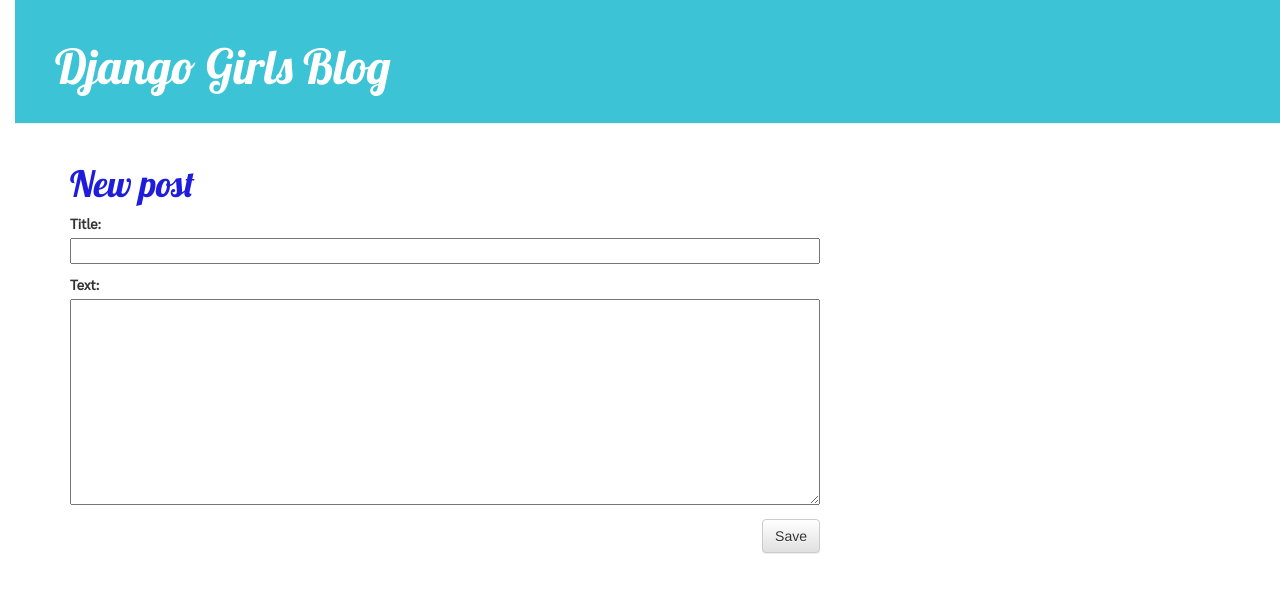
After one commit to tenartt/my-first-blog, a Django app: page /post/new in a window 1280 px wide. The commit adds this page. Shown: the top 593 px of the page. Run offline with Django 3.2, Linux system fonts and the light colour scheme; some libraries are stand-ins or nearby versions.

Commit message:
Added views to create/edit blog post inside the site.

```diff
--- /dev/null
+++ b/blog/forms.py
@@ -0,0 +1,9 @@
+from django import forms
+
+from .models import Post
+
+class PostForm(forms.ModelForm):
+
+    class Meta:
+        model = Post
+        fields = ('title', 'text',)
--- a/blog/static/css/blog.css
+++ b/blog/static/css/blog.css
@@ -7,7 +7,7 @@
     padding-left: 15px;
 }
 .page-header {
-    background-color: 3CC4D6;
+    background-color:#3CC4D6;
     margin-top: 0;
     padding: 20px 20px 20px 40px;
 }
@@ -24,7 +24,7 @@
 
 h1, h2, h3, h4 {
     font-family: 'Lobster', cursive;
-    color: 1D1DDB;
+    color:#1D1DDB;
 }
 
 .date {
@@ -51,7 +51,7 @@
 }
 
 .post h1 a, .post h1 a:visited {
-    color: 178EBD;
+    color: #178EBD;
 }
 hr {
   border: 2px solid;
--- a/blog/templates/blog/base.html
+++ b/blog/templates/blog/base.html
@@ -1,4 +1,5 @@
 {% load static %}
+<!DOCTYPE html>
 <html>
     <head>
         <title>Django Girls blog</title>
@@ -12,6 +13,9 @@
 
     <body>
         <div class="page-header">
+            {% if user.is_authenticated %}
+            <a href="{% url 'post_new' %}" class="top-menu"><span class="glyphicon glyphicon-plus"></span></a>
+            {% endif %}
             <h1><a href="/">Django Girls Blog</a></h1>
         </div>
         <div class="content container">
--- a/blog/templates/blog/post_detail.html
+++ b/blog/templates/blog/post_detail.html
@@ -7,6 +7,9 @@
                 {{ post.published_date }}
             </div>
         {% endif %}
+        {% if user.is_authenticated %}
+     <a class="btn btn-default pull-right" href="{% url 'post_edit' pk=post.pk %}"><span class="glyphicon glyphicon-pencil"></span></a>
+{% endif %}
         <h1>{{ post.title }}</h1>
         <p>{{ post.text|linebreaksbr }}</p>
     </div>
--- /dev/null
+++ b/blog/templates/blog/post_edit.html
@@ -0,0 +1,9 @@
+{% extends 'blog/base.html' %}
+
+{% block content %}
+    <h1>New post</h1>
+    <form method="POST" class="post-form">{% csrf_token %}
+        {{ form.as_p }}
+        <button type="submit" class="save btn btn-default">Save</button>
+    </form>
+{% endblock %}
--- a/blog/urls.py
+++ b/blog/urls.py
@@ -3,4 +3,6 @@
 urlpatterns = [
     path('', views.post_list, name='post_list'),
     path('post/<int:pk>/', views.post_detail, name='post_detail'),
+	path('post/new', views.post_new, name='post_new'),
+	path('post/<int:pk>/edit/', views.post_edit, name='post_edit'),
 ]
--- a/blog/views.py
+++ b/blog/views.py
@@ -2,6 +2,8 @@
 from django.utils import timezone
 from .models import Post
 from django.shortcuts import render, get_object_or_404
+from .forms import PostForm
+from django.shortcuts import redirect
 
 def post_list(request):
     posts = Post.objects.filter(published_date__lte=timezone.now()).order_by('published_date')
@@ -9,3 +11,28 @@
 def post_detail(request, pk):
     post = get_object_or_404(Post, pk=pk)
     return render(request, 'blog/post_detail.html', {'post': post})
+def post_new(request):
+    if request.method == "POST":
+        form = PostForm(request.POST)
+        if form.is_valid():
+            post = form.save(commit=False)
+            post.author = request.user
+            post.published_date = timezone.now()
+            post.save()
+            return redirect('post_detail', pk=post.pk)
+    else:
+        form = PostForm()
+    return render(request, 'blog/post_edit.html', {'form': form})
+def post_edit(request, pk):
+    post = get_object_or_404(Post, pk=pk)
+    if request.method == "POST":
+        form = PostForm(request.POST, instance=post)
+        if form.is_valid():
+            post = form.save(commit=False)
+            post.author = request.user
+            post.published_date = timezone.now()
+            post.save()
+            return redirect('post_detail', pk=post.pk)
+    else:
+        form = PostForm(instance=post)
+    return render(request, 'blog/post_edit.html', {'form': form})
```
